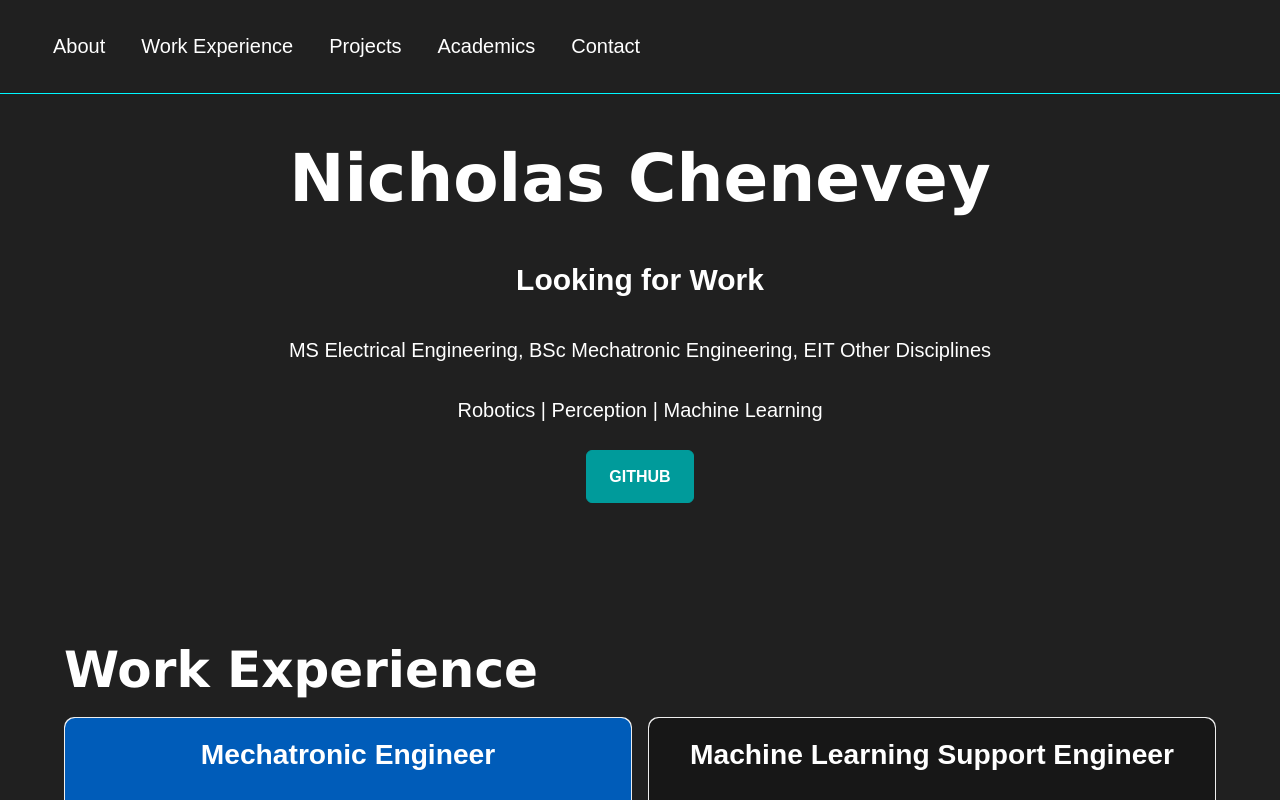
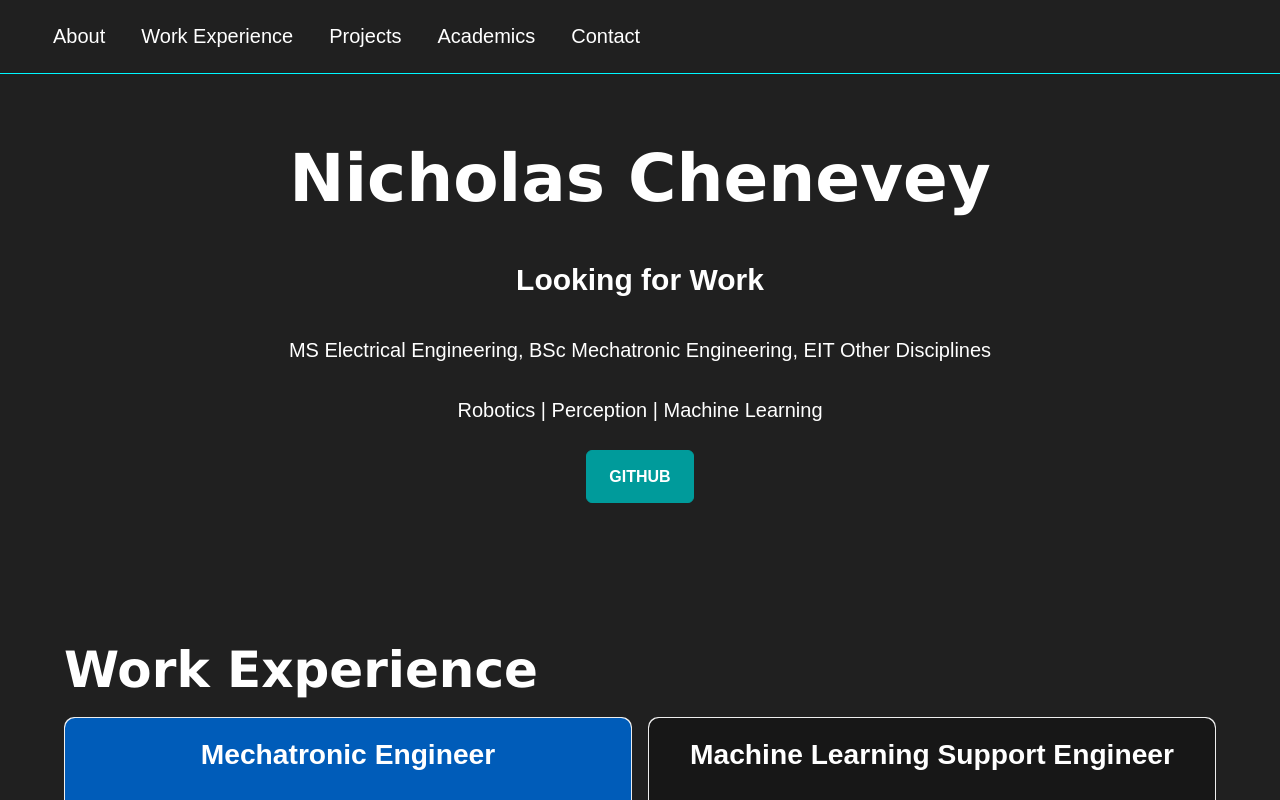
Before and after one commit to nchenevey1/portfolio-website, a React (Create React App) app: page / in a window 1280 px wide. Shown: the top 800 px of the page. Built offline with nearby package versions, Linux system fonts and the light colour scheme.

Commit message:
Add files via upload

```diff
--- a/src/Content/Header/Header.css
+++ b/src/Content/Header/Header.css
@@ -26,7 +26,7 @@
     z-index: 1000;
 
     margin: 0;
-    padding: 15px 35px;
+    padding: 5px 35px;
     background-color: var(--clr-bodybackground);
     width: calc(100% - 70px);
     min-height: 63px;
```
